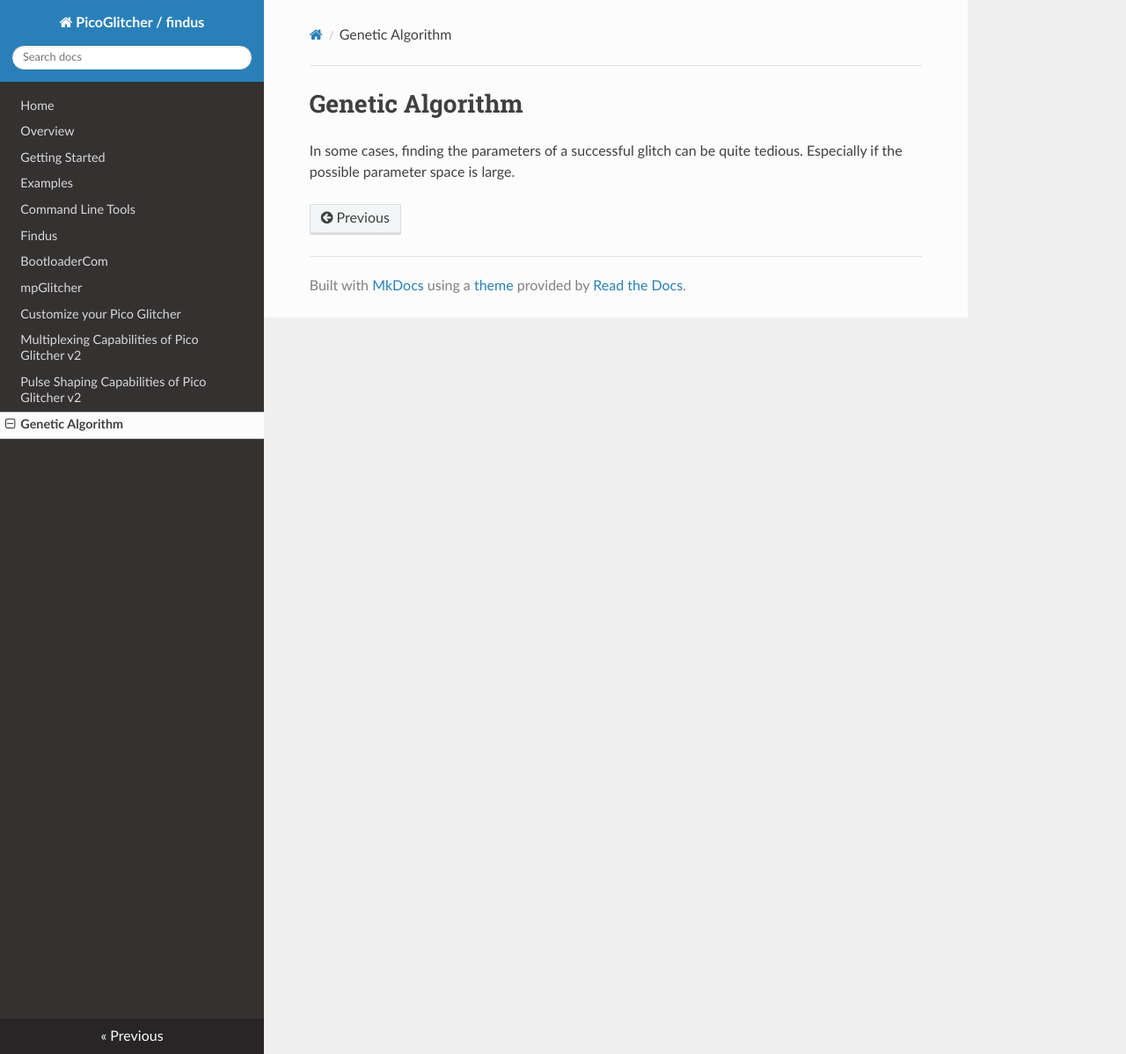
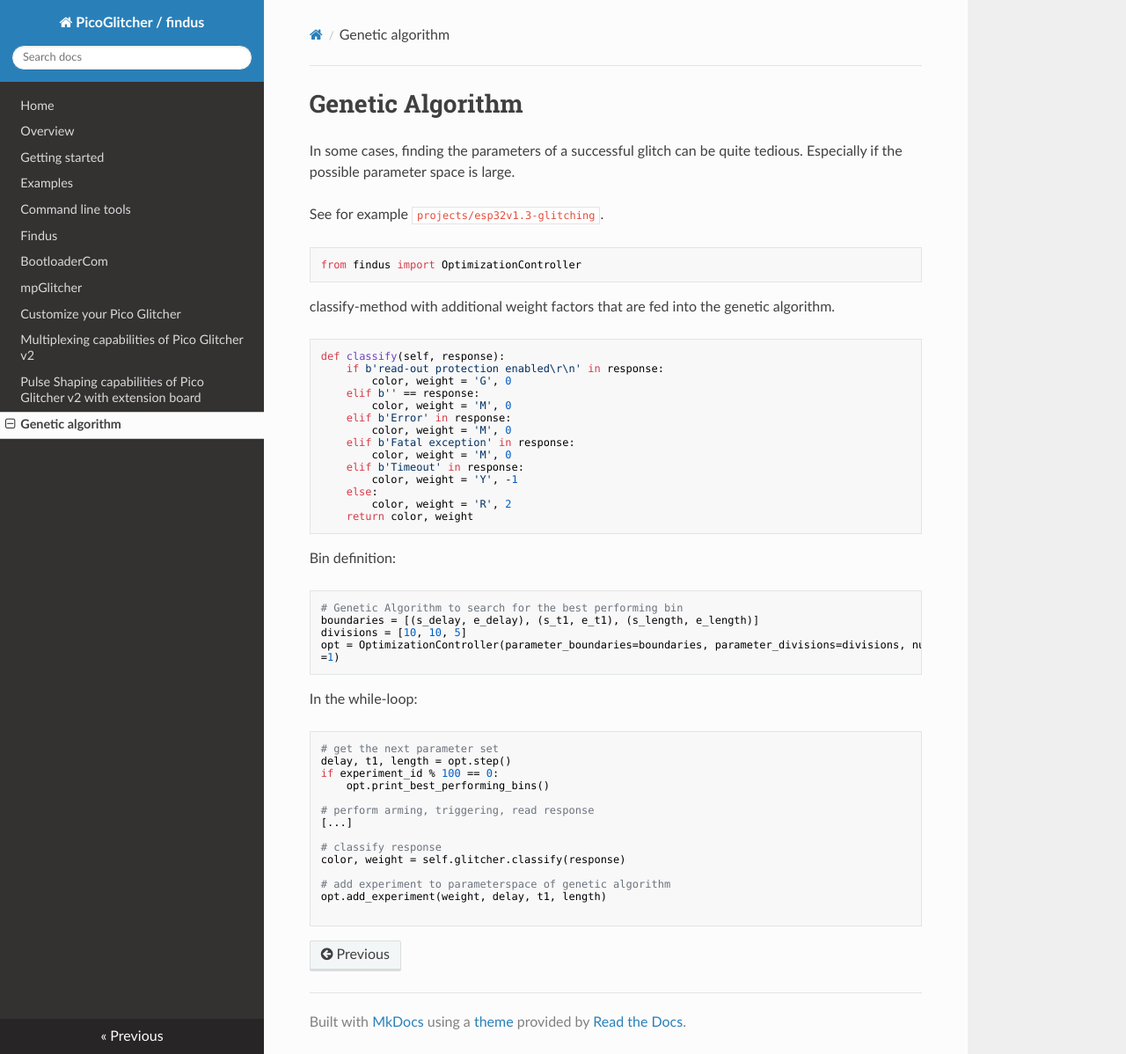
Before and after one commit to MKesenheimer/fault-injection-library, an MkDocs documentation site: the page built from docs/genetic.md, in a window 1280 px wide and 1198 px high. Shown: the whole window at 88% size. Built offline with MkDocs 1.6.1, drawn with Linux system fonts in a browser that asks for light colours; nearby versions of some CDN libraries.

Commit message:
Documentation

````diff
--- a/docs/genetic.md
+++ b/docs/genetic.md
@@ -2,3 +2,54 @@
 
 In some cases, finding the parameters of a successful glitch can be quite tedious.
 Especially if the possible parameter space is large.
+
+See for example `projects/esp32v1.3-glitching`.
+
+```python
+from findus import OptimizationController
+```
+
+classify-method with additional weight factors that are fed into the genetic algorithm.
+```python
+def classify(self, response):
+    if b'read-out protection enabled\r\n' in response:
+        color, weight = 'G', 0
+    elif b'' == response:
+        color, weight = 'M', 0
+    elif b'Error' in response:
+        color, weight = 'M', 0
+    elif b'Fatal exception' in response:
+        color, weight = 'M', 0
+    elif b'Timeout' in response:
+        color, weight = 'Y', -1
+    else:
+        color, weight = 'R', 2
+    return color, weight
+```
+
+Bin definition:
+```python
+# Genetic Algorithm to search for the best performing bin
+boundaries = [(s_delay, e_delay), (s_t1, e_t1), (s_length, e_length)]
+divisions = [10, 10, 5]
+opt = OptimizationController(parameter_boundaries=boundaries, parameter_divisions=divisions, number_of_individuals=10, length_of_genom=20, malus_factor_for_equal_bins
+=1)
+```
+
+In the while-loop:
+```python
+# get the next parameter set
+delay, t1, length = opt.step()
+if experiment_id % 100 == 0:
+    opt.print_best_performing_bins()
+
+# perform arming, triggering, read response
+[...]
+
+# classify response
+color, weight = self.glitcher.classify(response)
+
+# add experiment to parameterspace of genetic algorithm
+opt.add_experiment(weight, delay, t1, length)
+
+```
--- a/mkdocs.yml
+++ b/mkdocs.yml
@@ -2,16 +2,16 @@
 nav:
   - Home: index.md
   - Overview: overview.md
-  - Getting Started: getting_started.md
+  - Getting started: getting_started.md
   - Examples: examples.md
-  - Command Line Tools: cli.md
+  - Command line tools: cli.md
   - Findus: findus.md
   - BootloaderCom: bootloadercom.md
   - mpGlitcher: mpglitcher.md
   - Customize your Pico Glitcher: customize.md
-  - Multiplexing Capabilities of Pico Glitcher v2: multiplexing.md
-  - Pulse Shaping Capabilities of Pico Glitcher v2: pulse_shaping.md
-  - Genetic Algorithm: genetic.md
+  - Multiplexing capabilities of Pico Glitcher v2: multiplexing.md
+  - Pulse Shaping capabilities of Pico Glitcher v2 with extension board: pulse_shaping.md
+  - Genetic algorithm: genetic.md
 theme: readthedocs
 plugins:
   - search
````
Also changed, not shown: docs/customize.md (+2 -1 lines), docs/multiplexing.md (+5 -0 lines), docs/overview.md (+2 -0 lines), docs/images/multiplexing-t1_2000ns-v1_1.8V-t2_variable-v2_GND.bmp (renamed from projects/esp32v1.3-glitching/images/pulse-shaping-t1_2000ns-v1_1.8V-t2_variable-v2_GND.bmp), docs/images/multiplexing-t1_variable-v1_1.8V-t2_variable-v2_GND-t3_variable-v3_1.8V.bmp (added), projects/esp32v1.3-glitching/images/multiplexing-t1_1000ns-v1_1.8V-t2_variable-v2_GND-1.bmp (renamed from projects/esp32v1.3-glitching/images/pulse-shaping-t1_1000ns-v1_1.8V-t2_variable-v2_GND-1.bmp), projects/esp32v1.3-glitching/images/multiplexing-t1_1000ns-v1_1.8V-t2_variable-v2_GND-2.bmp (renamed from projects/esp32v1.3-glitching/images/pulse-shaping-t1_1000ns-v1_1.8V-t2_variable-v2_GND-2.bmp), projects/esp32v1.3-glitching/images/multiplexing-t1_1000ns-v1_1.8V-t2_variable-v2_GND.png (renamed from projects/esp32v1.3-glitching/images/pulse-shaping-t1_1000ns-v1_1.8V-t2_variable-v2_GND.png), projects/esp32v1.3-glitching/images/multiplexing-t1_2000ns-v1_1.8V-t2_variable-v2_GND.bmp (added), projects/esp32v1.3-glitching/images/multiplexing-t1_2000ns-v1_1.8V-t2_variable-v2_GND.png (renamed from projects/esp32v1.3-glitching/images/pulse-shaping-t1_2000ns-v1_1.8V-t2_variable-v2_GND.png), projects/esp32v1.3-glitching/images/multiplexing-t1_500ns-v1_1.8V-t2_variable-v2_GND.bmp (renamed from projects/esp32v1.3-glitching/images/pulse-shaping-t1_500ns-v1_1.8V-t2_variable-v2_GND.bmp), projects/esp32v1.3-glitching/images/multiplexing-t1_500ns-v1_1.8V-t2_variable-v2_GND.png (added), projects/esp32v1.3-glitching/images/multiplexing-t1_variable-v1_1.8V-t2_175ns-v2_GND.bmp (added), projects/esp32v1.3-glitching/images/multiplexing-t1_variable-v1_1.8V-t2_175ns-v2_GND.png (added), 2 more files, 6 other files.
